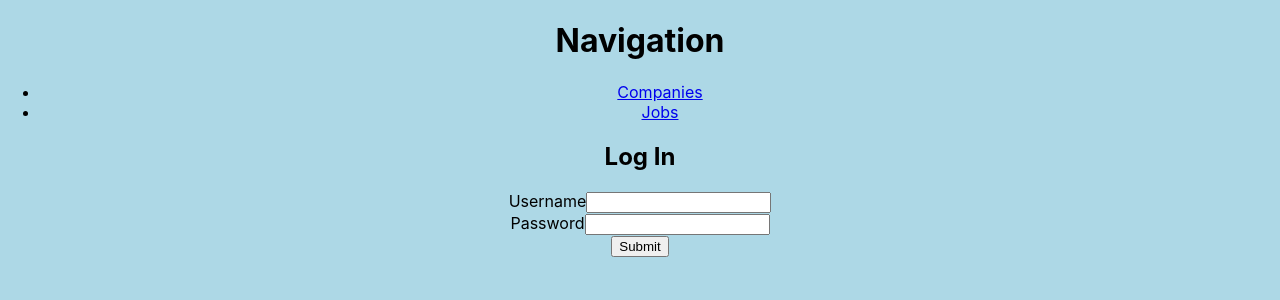
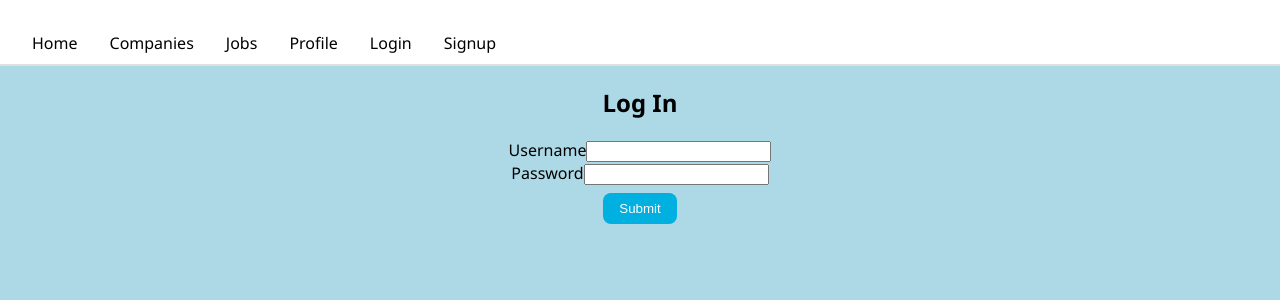
Before and after one commit to codebangbang/react-jobly-frontend, a React (Create React App) app: page /login in a window 1280 px wide. Shown: the top 300 px of the page. Built offline with nearby package versions, Linux system fonts and the light colour scheme; no server answers.

Commit message:
Everything still works

```diff
--- a/src/App.css
+++ b/src/App.css
@@ -36,3 +36,22 @@
     transform: rotate(360deg);
   }
 }
+
+.btn {
+  background-color: #00b0e0;
+  color: white;
+  border: none;
+  border-radius: 0.5rem;
+  padding: 0.5rem 1rem;
+  margin: 0.5rem;
+  cursor: pointer;
+}
+
+/* li {
+  list-style-type: none;
+  padding: 0.5rem;
+  margin: 0.5rem;
+  border: 1px solid black;
+  border-radius: 0.5rem;
+  width: 75px
+} */
--- a/src/companies/CompanyCard.css
+++ b/src/companies/CompanyCard.css
@@ -1,11 +1,36 @@
-CompanyCard-card {
+/* .CompanyCard {
   display: flex;
   flex-direction: column;
   justify-content: space-between;
-  width: 100%;
+  width: 60%;
   height: 100%;
   padding: 1rem;
   border-radius: 0.5rem;
-  box-shadow: 0 0 1rem rgba(0, 0, 0, 0.1);
-  background-color: white;
+  border: 1px solid black;
 }
+
+
+.CompanyList-list {
+  display: flex;
+  flex-direction: column;
+  align-items: center;
+  margin: 1rem;
+  padding: 1rem;
+} */
+
+.CompanyCard {
+  display: flex;
+  flex-direction: column;
+  justify-content: space-between;
+  padding: 1rem;
+  border: 1px solid black;
+  border-radius: 4px;
+  margin-bottom: 1rem;
+  width: 60%;
+}
+
+.CompanyList-list {
+  display: flex;
+  flex-direction: column;
+  align-items: center;
+}
--- a/src/companies/CompanyCard.js
+++ b/src/companies/CompanyCard.js
@@ -1,18 +1,14 @@
-import React from 'react';
-import { Link } from 'react-router-dom';
-import './CompanyCard.css';
+import React from "react";
+import { Link } from "react-router-dom";
+import "./CompanyCard.css";
 
-function CompanyCard({ name, description, logoUrl, handle }) {
+function CompanyCard({ name, description, handle }) {
   return (
     <div className="CompanyCard card">
       <div className="card-body">
-        <h6 className="card-title">
-          <Link to={`/companies/${handle}`}>
-            {name}
-            {logoUrl && <img src={logoUrl} alt={name} className="float-right" />}
-            <p>{ description } </p>
-          </Link>
-        </h6>
+        <h3 className="card-title">
+          <Link to={`/companies/${handle}`}>{name}</Link>
+        </h3>
         <p className="card-text">{description}</p>
       </div>
     </div>
--- a/src/companies/CompanyList.js
+++ b/src/companies/CompanyList.js
@@ -1,16 +1,15 @@
-import React, { useState, useEffect } from 'react';
-import SearchForm from '../common/SearchForm';
+import React, { useState, useEffect } from "react";
+import SearchForm from "../common/SearchForm";
 import JoblyApi from "../api/api";
-import CompanyCard from './CompanyCard';
-import LoadingSpinner from '../common/LoadingSpinner';
+import CompanyCard from "./CompanyCard";
+import LoadingSpinner from "../common/LoadingSpinner";
 
 function CompanyList() {
   const [companies, setCompanies] = useState(null);
 
   useEffect(function getCompaniesOnMount() {
     search();
-  }
-  , []);
+  }, []);
 
   async function search(name) {
     let companies = await JoblyApi.getCompanies(name);
@@ -22,10 +21,10 @@ function CompanyList() {
   return (
     <div className="CompanyList">
       <SearchForm searchFor={search} />
-      {companies.length
-        ? (
+      <h1>Companies that we suggest</h1>
+      {companies.length ? (
         <div className="CompanyList-list">
-            {companies.map(c => (
+          {companies.map((c) => (
             <CompanyCard
               key={c.handle}
               handle={c.handle}
@@ -35,10 +34,11 @@ function CompanyList() {
             />
           ))}
         </div>
-        )
-        : <p className="lead">No results found</p>
-      }
-    </div>);
+      ) : (
+        <p className="lead">No results found</p>
+      )}
+    </div>
+  );
 }
 
 export default CompanyList;
--- a/src/index.css
+++ b/src/index.css
@@ -1,6 +1,6 @@
 body {
   margin: 0;
-  font-family: -apple-system, BlinkMacSystemFont, 'Segoe UI', 'Roboto', 'Oxygen',
+  font-family: 'Segoe UI', 'Roboto', 'Oxygen',
     'Ubuntu', 'Cantarell', 'Fira Sans', 'Droid Sans', 'Helvetica Neue',
     sans-serif;
   -webkit-font-smoothing: antialiased;
--- /dev/null
+++ b/src/jobs/JobCard.css
@@ -0,0 +1,16 @@
+.JobCard {
+  display: flex;
+  flex-direction: column;
+  justify-content: space-between;
+  padding: 1rem;
+  border: 1px solid black;
+  border-radius: 4px;
+  margin-bottom: 1rem;
+  width: 60%;
+}
+
+.JobCardList {
+  display: flex;
+  flex-direction: column;
+  align-items: center;
+}
--- a/src/jobs/JobCard.js
+++ b/src/jobs/JobCard.js
@@ -1,14 +1,8 @@
 import React, { useContext, useState, useEffect } from "react";
-// import "./JobCard.css";
+import "./JobCard.css";
 import UserContext from "../auth/UserContext";
 
-function JobCard({
-  id,
-  title,
-  salary,
-  equity,
-  companyName
-}) {
+function JobCard({ id, title, salary, equity, companyName }) {
   const { hasAppliedToJob, applyToJob } = useContext(UserContext);
   const [applied, setApplied] = useState(false);
 
@@ -28,7 +22,7 @@ function JobCard({
   return (
     <div className="JobCard card">
       <div className="card-body">
-        <h6 className="card-title">{title}</h6>
+        <h3 className="card-title">{title}</h3>
         <p>{companyName}</p>
         {salary && <div>Salary: {formatSalary(salary)}</div>}
         {equity !== undefined && <div>Equity: {equity}</div>}
--- a/src/jobs/JobCardList.js
+++ b/src/jobs/JobCardList.js
@@ -1,5 +1,6 @@
 import React from "react";
 import JobCard from "./JobCard";
+
 
 function JobCardList({ jobs, apply }) {
   if (!Array.isArray(jobs)) {
@@ -9,7 +10,7 @@ function JobCardList({ jobs, apply }) {
 
   return (
     <div className="JobCardList">
-      <h1>JobCardList</h1>
+      <h2> Now Hiring!</h2>
       {jobs.map((job) => (
         <JobCard
           key={job.id}
--- a/src/profiles/ProfileForm.js
+++ b/src/profiles/ProfileForm.js
@@ -1,11 +1,21 @@
-import React from 'react';
+import React from "react";
+import { useContext } from "react";
+import UserContext from "../auth/UserContext";
 
-function ProfileForm(){
-    return (
-        <div>
-            <h1>Profile Form</h1>
-        </div>
-    )
+function ProfileForm() {
+  const { currentUser } = useContext(UserContext);
+
+  return (
+    <div>
+      <h1>Your Profile</h1>
+      <div className="Profile">
+        <h3>Username: {currentUser.username}</h3>
+        <h3>First Name: {currentUser.firstName}</h3>
+        <h3>Username: {currentUser.lastName}</h3>
+        <h3>Email: {currentUser.email}</h3>
+      </div>
+    </div>
+  );
 }
 
 export default ProfileForm;
--- /dev/null
+++ b/src/routes-nav/Navigation.css
@@ -0,0 +1,19 @@
+.Navigation {
+  background-color: white;
+  border-bottom: 2px solid rgba(0, 0, 0, 0.125);
+  display: flex;
+  padding: 1rem;
+  height: 2rem;
+
+}
+
+.nav-link {
+  color: black;
+  text-decoration: none;
+  padding: 0.5rem;
+  margin: 0.5rem;
+}
+
+.nav-link:hover {
+  color: #00b0e0;
+}
--- a/src/routes-nav/Navigation.js
+++ b/src/routes-nav/Navigation.js
@@ -1,20 +1,44 @@
-import React from 'react';
-import { Link } from 'react-router-dom';
+import React from "react";
+import { Link } from "react-router-dom";
+import "./Navigation.css";
 
 function Navigation() {
-    return (
-        <div className="Navigation">
-        <h1>Navigation</h1>
-        <ul>
-            <li>
-            <Link to="/companies">Companies</Link>
-            </li>
-            <li>
-            <Link to="/jobs">Jobs</Link>
-            </li>
-        </ul>
-        </div>
-    );
-    }
+  const isLoggedIn = false; // Replace with your logic to determine if the user is logged in
+
+  return (
+    <div className="Navigation">
+      {/* <h1>Navigation</h1> */}
+      <p>
+        {!isLoggedIn && (
+          <>
+            <Link to="/" className="nav-link">
+              Home
+            </Link>
+            <Link to="/companies" className="nav-link">
+              Companies
+            </Link>
+            <Link to="/jobs" className="nav-link">
+              Jobs
+            </Link>
+            <Link to="/profile" className="nav-link">
+              Profile
+            </Link>
+          </>
+        )}
+
+        {!isLoggedIn && (
+          <>
+            <Link to="/login" className="nav-link">
+              Login
+            </Link>
+            <Link to="/signup" className="nav-link">
+              Signup
+            </Link>
+          </>
+        )}
+      </p>
+    </div>
+  );
+}
 
 export default Navigation;
```
Also changed, not shown: src/profiles/ProfileForm.css (added). Lines whose indentation alone changed are shown as unchanged.
